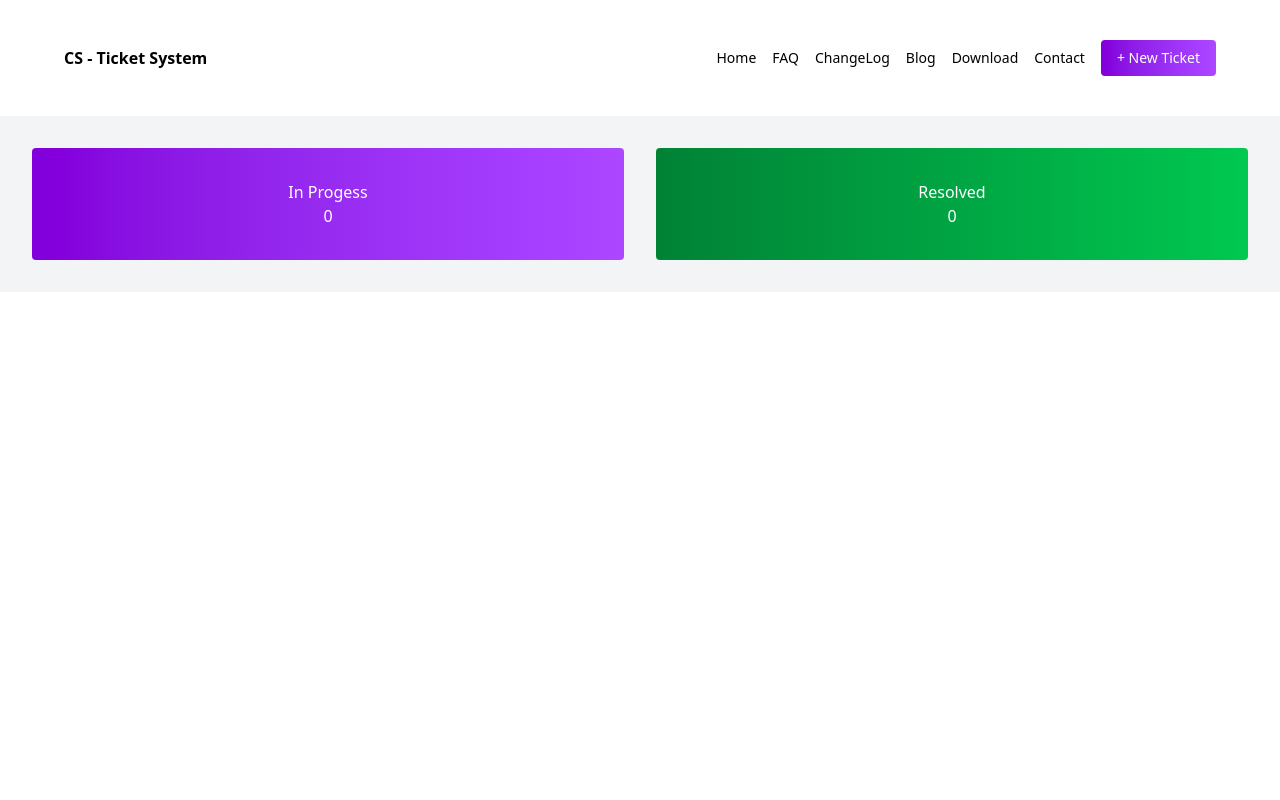
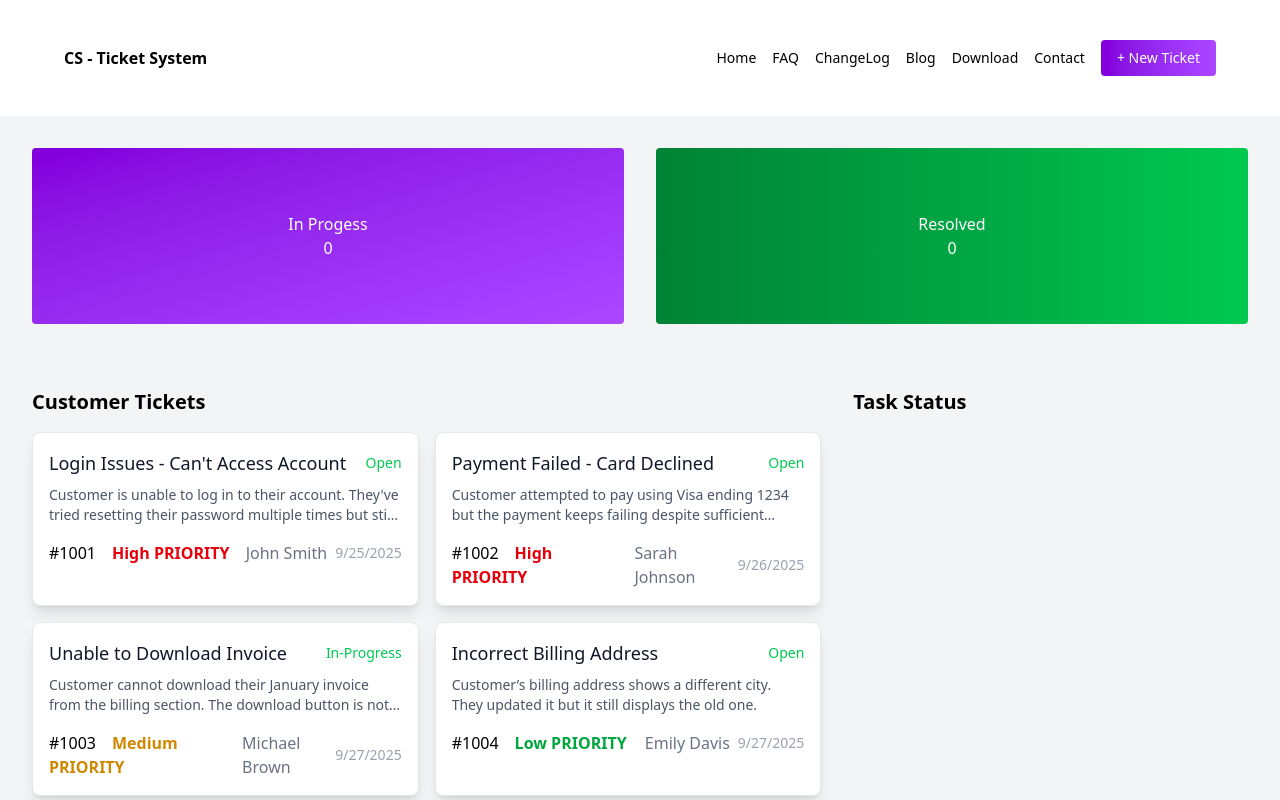
Before and after one commit to mehedii-hasann-00/react-ass-7, a React (Vite) app: page / in a window 1280 px wide. Shown: the top 800 px of the page. Built offline with nearby package versions, Linux system fonts and the light colour scheme.

Commit message:
ticket cards add

```diff
--- /dev/null
+++ b/public/data.json
@@ -0,0 +1,137 @@
+[
+  {
+    "id": "#1001",
+    "title": "Login Issues - Can't Access Account",
+    "description": "Customer is unable to log in to their account. They've tried resetting their password multiple times but still cannot access it.",
+    "customer": "John Smith",
+    "priority": "High",
+    "status": "Open",
+    "createdAt": "2025-09-25T12:00:00Z"
+  },
+  {
+    "id": "#1002",
+    "title": "Payment Failed - Card Declined",
+    "description": "Customer attempted to pay using Visa ending 1234 but the payment keeps failing despite sufficient balance.",
+    "customer": "Sarah Johnson",
+    "priority": "High",
+    "status": "Open",
+    "createdAt": "2025-09-26T14:00:00Z"
+  },
+  {
+    "id": "#1003",
+    "title": "Unable to Download Invoice",
+    "description": "Customer cannot download their January invoice from the billing section. The download button is not responsive.",
+    "customer": "Michael Brown",
+    "priority": "Medium",
+    "status": "In-Progress",
+    "createdAt": "2025-09-27T10:00:00Z"
+  },
+  {
+    "id": "#1004",
+    "title": "Incorrect Billing Address",
+    "description": "Customer’s billing address shows a different city. They updated it but it still displays the old one.",
+    "customer": "Emily Davis",
+    "priority": "Low",
+    "status": "Open",
+    "createdAt": "2025-09-27T11:30:00Z"
+  },
+  {
+    "id": "#1005",
+    "title": "App Crash on Launch",
+    "description": "Customer reports that the mobile app crashes immediately upon opening on Android 13.",
+    "customer": "David Wilson",
+    "priority": "High",
+    "status": "Open",
+    "createdAt": "2025-09-27T09:45:00Z"
+  },
+  {
+    "id": "#1006",
+    "title": "Refund Not Processed",
+    "description": "Customer requested a refund two weeks ago but has not received the amount yet.",
+    "customer": "Sophia Taylor",
+    "priority": "Medium",
+    "status": "In-Progress",
+    "createdAt": "2025-09-26T13:00:00Z"
+  },
+  {
+    "id": "#1007",
+    "title": "Two-Factor Authentication Issue",
+    "description": "Customer is not receiving 2FA codes on their registered phone number.",
+    "customer": "James Anderson",
+    "priority": "High",
+    "status": "Open",
+    "createdAt": "2025-09-25T14:30:00Z"
+  },
+  {
+    "id": "#1008",
+    "title": "Unable to Update Profile Picture",
+    "description": "Customer tries to upload a new profile picture but gets 'Upload failed' error.",
+    "customer": "Olivia Martinez",
+    "priority": "Low",
+    "status": "Open",
+    "createdAt": "2025-09-27T08:30:00Z"
+  },
+  {
+    "id": "#1009",
+    "title": "Subscription Auto-Renewal",
+    "description": "Customer wants to enable auto-renewal for their subscription but the toggle is disabled.",
+    "customer": "Liam Thomas",
+    "priority": "Medium",
+    "status": "In-Progress",
+    "createdAt": "2025-09-26T17:15:00Z"
+  },
+  {
+    "id": "#1010",
+    "title": "Missing Order Confirmation Email",
+    "description": "Customer placed an order but didn't receive a confirmation email even though payment succeeded.",
+    "customer": "Isabella Garcia",
+    "priority": "Medium",
+    "status": "Open",
+    "createdAt": "2025-09-25T15:00:00Z"
+  },
+  {
+    "id": "#1011",
+    "title": "Incorrect Language on Website",
+    "description": "Customer noticed that the website shows incorrect language options for their region.",
+    "customer": "Michael Smith",
+    "priority": "Low",
+    "status": "Open",
+    "createdAt": "2025-09-24T12:45:00Z"
+  },
+  {
+    "id": "#1012",
+    "title": "Payment Gateway Timeout",
+    "description": "Customer tried to pay for an order but encountered a timeout error during the payment process.",
+    "customer": "Rachel Green",
+    "priority": "High",
+    "status": "Open",
+    "createdAt": "2025-09-24T13:30:00Z"
+  },
+  {
+    "id": "#1013",
+    "title": "Slow Website Performance",
+    "description": "Customer reports that the website is loading slowly and impacting their user experience.",
+    "customer": "Chris Martin",
+    "priority": "Medium",
+    "status": "In-Progress",
+    "createdAt": "2025-09-23T10:00:00Z"
+  },
+  {
+    "id": "#1014",
+    "title": "Mobile App UI Bug",
+    "description": "Customer found a UI bug in the mobile app where buttons overlap on the home screen.",
+    "customer": "Emma Johnson",
+    "priority": "Low",
+    "status": "Open",
+    "createdAt": "2025-09-22T16:30:00Z"
+  },
+  {
+    "id": "#1015",
+    "title": "Payment Processing Error",
+    "description": "Customer's payment was declined due to an internal error in the processing system.",
+    "customer": "Oliver Adams",
+    "priority": "High",
+    "status": "Open",
+    "createdAt": "2025-09-21T14:15:00Z"
+  }
+]
--- a/src/App.jsx
+++ b/src/App.jsx
@@ -1,7 +1,27 @@
-import { useState } from 'react'
+import { useState, useEffect } from 'react'
 
 function App() {
-  const [count, setCount] = useState(0)
+  const [count, setCount] = useState(0);
+  const [tickets, setTickets] = useState([]);
+
+  useEffect(() => {
+    fetch('/data.json')
+      .then((response) => response.json())
+      .then((data) => {
+        console.log(data);
+        setTickets(data)
+      })
+      .catch((error) => console.error('Error loading JSON data:', error));
+  }, []);
+
+  const formatDate = (dateString) => {
+    const date = new Date(dateString);
+    return date.toLocaleDateString('en-US', {
+      month: 'numeric',
+      day: 'numeric',
+      year: 'numeric'
+    });
+  };
 
   return (
     <>
@@ -24,16 +44,48 @@ function App() {
       </div>
       <div className='bg-gray-100 p-8'>
         <div className='grid grid-cols-2 gap-8 text-center'>
-          <div className='bg-gradient-to-r from-purple-700 to-purple-500 text-white p-8 rounded '>
+          <div className='bg-gradient-to-br from-purple-700 to-purple-500 text-white p-16 rounded'>
             <h3>In Progess</h3>
             <p>0</p>
           </div>
-          <div className='bg-gradient-to-r from-green-700 to-green-500 text-white p-8 rounded'>
+          <div className='bg-gradient-to-r from-green-700 to-green-500 text-white p-16 rounded'>
             <h3>Resolved</h3>
             <p>0</p>
           </div>
         </div>
-        <div></div>
+        <div className='flex my-8 gap-8 py-8'>
+          <div className='w-2/3'>
+            <h2 className='text-xl font-semibold mb-4'>Customer Tickets</h2>
+            {tickets && tickets.length > 0 ?
+              <div className='grid grid-cols-2 gap-4'>
+                {tickets.map(t => (
+                  <div key={t.id} class=" rounded-lg border border-gray-200 shadow-lg p-4 bg-white">
+                    <div class="flex justify-between items-center">
+                      <h2 class="text-lg font-medium text-gray-900">{t.title}</h2>
+                      <span class="text-green-500 text-sm">{t.status}</span>
+                    </div>
+                    <p class="text-gray-600 mt-2 line-clamp-2 text-sm">{t.description}</p>
+                    <div class="mt-4 flex justify-between items-center">
+                      <div>
+                        <span class=" font-sm">{t.id}</span>
+                        <span className={`${t.priority && t.priority==="High" ? "text-red-600" : t.priority==="Low" ? "text-green-600":"text-yellow-600"} font-bold mx-4`}>{t.priority} PRIORITY</span>
+                      </div>
+
+                      <div class="flex items-center space-x-2">
+                        <span class="text-gray-500">{t.customer}</span>
+                        <span class="text-gray-400 text-sm">{formatDate(t.createdAt)}</span>
+                      </div>
+                    </div>
+                  </div>
+
+                ))}
+              </div>
+              : null}
+          </div>
+          <div className='w-1/3'>
+            <h2 className='text-xl font-semibold'>Task Status</h2>
+          </div>
+        </div>
       </div>
 
     </>
```
